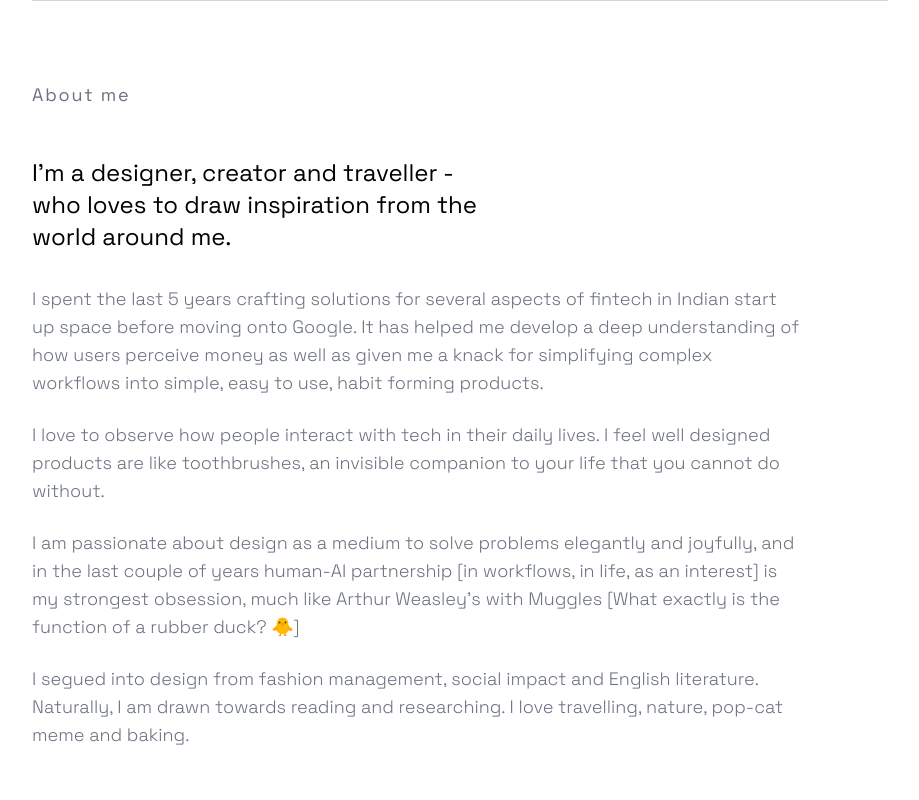
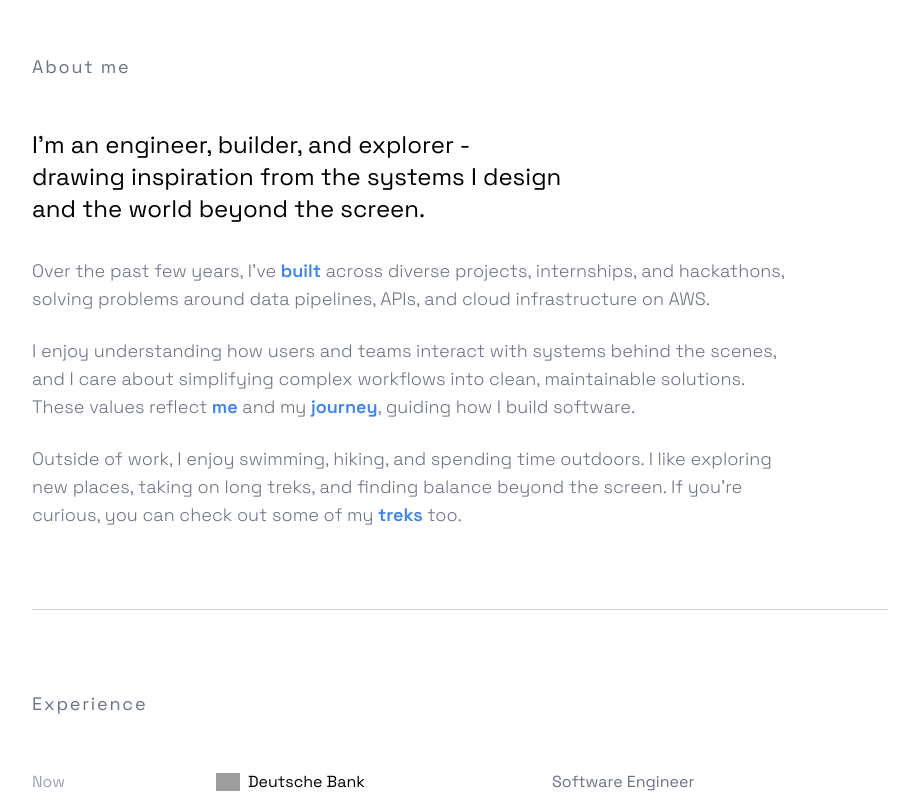
Before and after one commit to OmAvhad/portfolio, a Next.js app: page / in a window 1280 px wide. Shown: the part 440-1240 px from the top of the page, without its empty margins (224-1143 px from the left). Built offline with nearby package versions, Linux system fonts and the light colour scheme; grey boxes are pictures that could not be loaded; a web font is replaced by a local one.

Commit message:
modified content

```diff
--- a/src/components/About.js
+++ b/src/components/About.js
@@ -2,42 +2,33 @@ import Link from 'next/link';
 
 const About = () => {
     return (
-        <section id="about" className="py-10 md:py-20">
+        <section id="about" className="py-10 md:py-15 lg:py-20">
             <h2 className="text-lg font-normal text-gray-500 mb-12 tracking-widest">About me</h2>
 
             <div className="max-w-3xl">
                 <h3 className="text-lg md:text-2xl mb-8 leading-snug">
-                    I&apos;m a designer, creator and traveller - <br/>
-                    who loves to draw inspiration from the <br/>
-                    world around me.
+                    I’m an engineer, builder, and explorer - <br/>
+                    drawing inspiration from the systems I design <br/>
+                    and the world beyond the screen.
                 </h3>
 
                 <div className="space-y-6 text-sm md:text-lg text-gray-500 leading-relaxed font-light">
                     <p>
-                        I spent the last 5 years crafting solutions for several aspects of fintech in
-                        Indian start up space before moving onto Google. It has helped me develop
-                        a deep understanding of how users perceive money as well as given me a
-                        knack for simplifying complex workflows into simple, easy to use, habit
-                        forming products.
+                        Over the past few years, I’ve <span className='font-semibold text-blue-500 hover:underline transition-colors hover:text-blue-700 cursor-pointer'><Link href="https://github.com/omavhad">built</Link></span> across diverse projects, internships,
+                        and hackathons, solving problems around data pipelines, APIs, and cloud
+                        infrastructure on AWS.
                     </p>
 
                     <p>
-                        I love to observe how people interact with tech in their daily lives. I feel well
-                        designed products are like toothbrushes, an invisible companion to your life
-                        that you cannot do without.
+                        I enjoy understanding how users and teams interact with systems behind the scenes,
+                        and I care about simplifying complex workflows into clean, maintainable solutions.
+                        These values reflect <span className='font-semibold text-blue-500 hover:underline transition-colors hover:text-blue-700 cursor-pointer'><Link href="https://drive.google.com/file/d/1W__3mjxFqQKSIu5vKB-OwDact8q8LkVR/view?usp=drive_linkhttps://github.com/omavhad">me</Link></span> and
+                        my <span className='font-semibold text-blue-500 hover:underline transition-colors hover:text-blue-700 cursor-pointer'><Link href="https://www.linkedin.com/in/omavhad/">journey</Link></span>, guiding how I build software.
                     </p>
-
                     <p>
-                        I am passionate about design as a medium to solve problems elegantly and
-                        joyfully, and in the last couple of years human-AI partnership [in workflows,
-                        in life, as an interest] is my strongest obsession, much like Arthur Weasley&apos;s
-                        with Muggles [What exactly is the function of a rubber duck? 🐥]
-                    </p>
-
-                    <p>
-                        I segued into design from fashion management, social impact and English
-                        literature. Naturally, I am drawn towards reading and researching. I love
-                        travelling, nature, pop-cat meme and baking.
+                       Outside of work, I enjoy swimming, hiking, and spending time outdoors. I like exploring
+                       new places, taking on long treks, and finding balance beyond the screen.
+                       If you’re curious, you can check out some of my <span className='font-semibold text-blue-500 hover:underline transition-colors hover:text-blue-700 cursor-pointer'><Link href="/treks">treks</Link></span> too.
                     </p>
                 </div>
             </div>
--- a/src/components/Experience.js
+++ b/src/components/Experience.js
@@ -1,7 +1,7 @@
 
 const Experience = () => {
     return (
-        <section id="experience" className="py-10 md:py-20">
+        <section id="experience" className="py-10 md:py-15 lg:py-20">
             <h2 className="text-lg font-normal text-gray-500 mb-12 tracking-widest">Experience</h2>
 
             <div className="grid grid-cols-1 md:grid-cols-[1fr_4fr] gap-3 md:gap-4 max-w-4xl">
--- a/src/components/Hello.js
+++ b/src/components/Hello.js
@@ -2,7 +2,7 @@ import Link from 'next/link';
 
 const Hello = () => {
     return (
-        <section id="hello" className="py-10 md:py-20 flex flex-col">
+        <section id="hello" className="py-10 md:py-15 lg:py-20 flex flex-col">
             <h1 className="text-2xl md:text-3xl leading-tight mb-8 text-black">
                 I&apos;m Om, a <span className="font-normal border-b-2 border-transparent hover:border-black transition-colors">Software Engineer.</span> <br/>
                 I build scalable <br/>
@@ -11,8 +11,8 @@ const Hello = () => {
             <p className="text-md md:text-lg text-gray-500 max-w-2xl leading-relaxed">
                 Currently engineering at <span className="text-blue-900 font-semibold">Deutsche Bank</span>, Pune.
                 <br/><br/>
-                I previously solved for data pipelines and portfolio analysis at <span className="text-black">True Beacon</span>.
-                I care deeply about purposeful technology and enjoy crafting systems that make complex financial insights clear and usable.
+                I previously solved for data pipelines and portfolio analysis at <span className="text-black">True Beacon</span>,
+                building systems that turn complex financial data into clear, usable insights.
                 </p>
         </section>
     );
--- a/src/components/Sidebar.js
+++ b/src/components/Sidebar.js
@@ -12,7 +12,7 @@ const Sidebar = () => {
     ];
 
     return (
-        <aside className="fixed w-64 px-10 py-20 h-screen hidden md:flex flex-col justify-start">
+        <aside className="fixed w-64 px-10 py-20 h-screen hidden lg:flex flex-col justify-start">
             <nav className="space-y-0">
                 {menuItems.map((item) => (
                     <Link
--- a/src/components/Work.js
+++ b/src/components/Work.js
@@ -18,7 +18,7 @@ const Work = () => {
     ];
 
     return (
-        <section id="work" className="py-20">
+        <section id="work" className="py-10 md:py-15 lg:py-20">
             <h2 className="text-lg font-normal text-gray-500 mb-12 tracking-widest">Key projects</h2>
 
             <div className="grid grid-cols-1 md:grid-cols-2 gap-10">
--- a/src/components/layout.js
+++ b/src/components/layout.js
@@ -3,9 +3,9 @@ import Sidebar from "./Sidebar"
 
 const Layout = ({ children }) => {
     return (
-        <div className="flex min-h-screen bg-white text-black font-nunito">
+        <div className="flex min-h-screen bg-white text-black">
             <Sidebar />
-            <main className="flex-1 md:pl-32 px-5 md:px-10 max-w-5xl mx-auto w-full">
+            <main className="flex-1 lg:pl-32 px-5 md:px-10 max-w-5xl mx-auto w-full">
                 {children}
                 <Footer/>
             </main>
```
